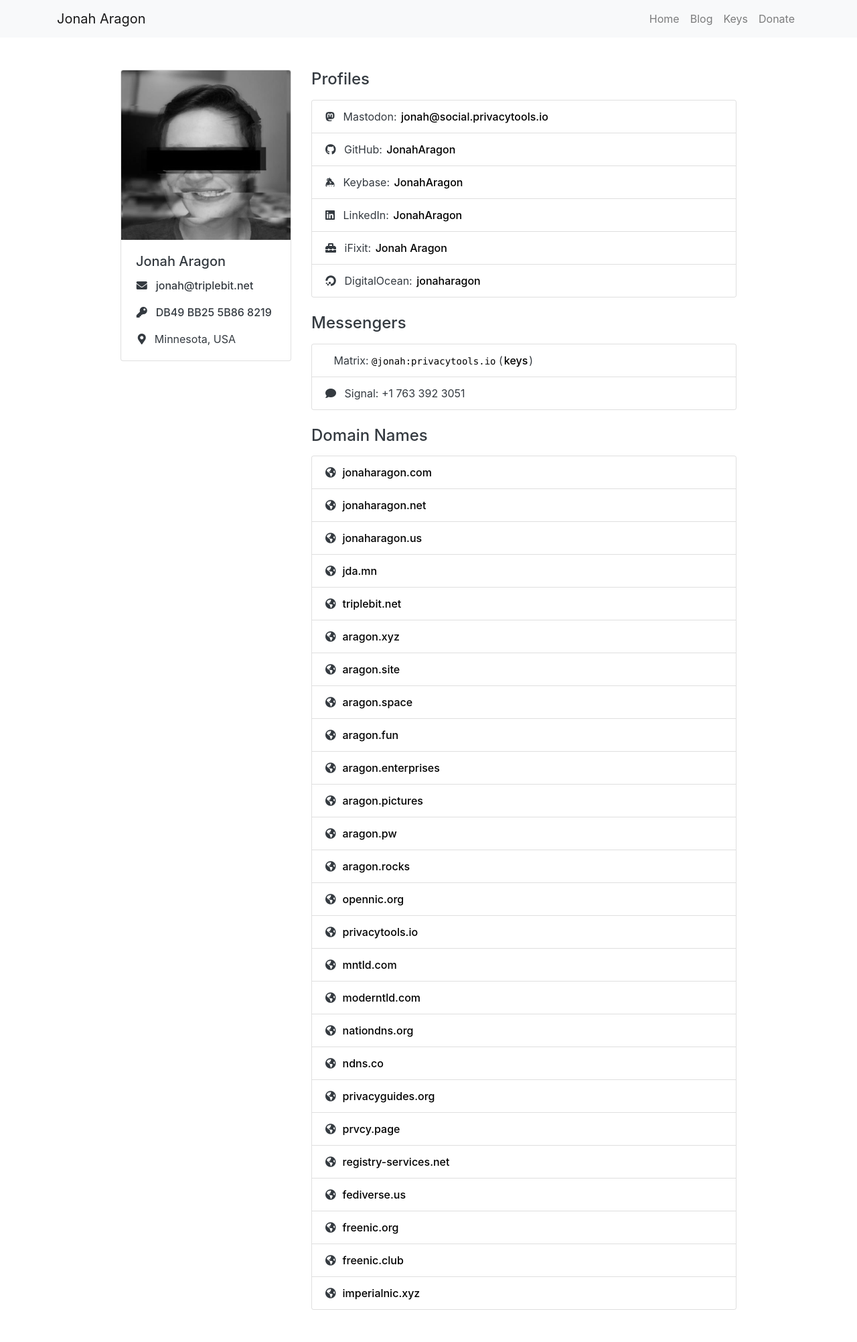
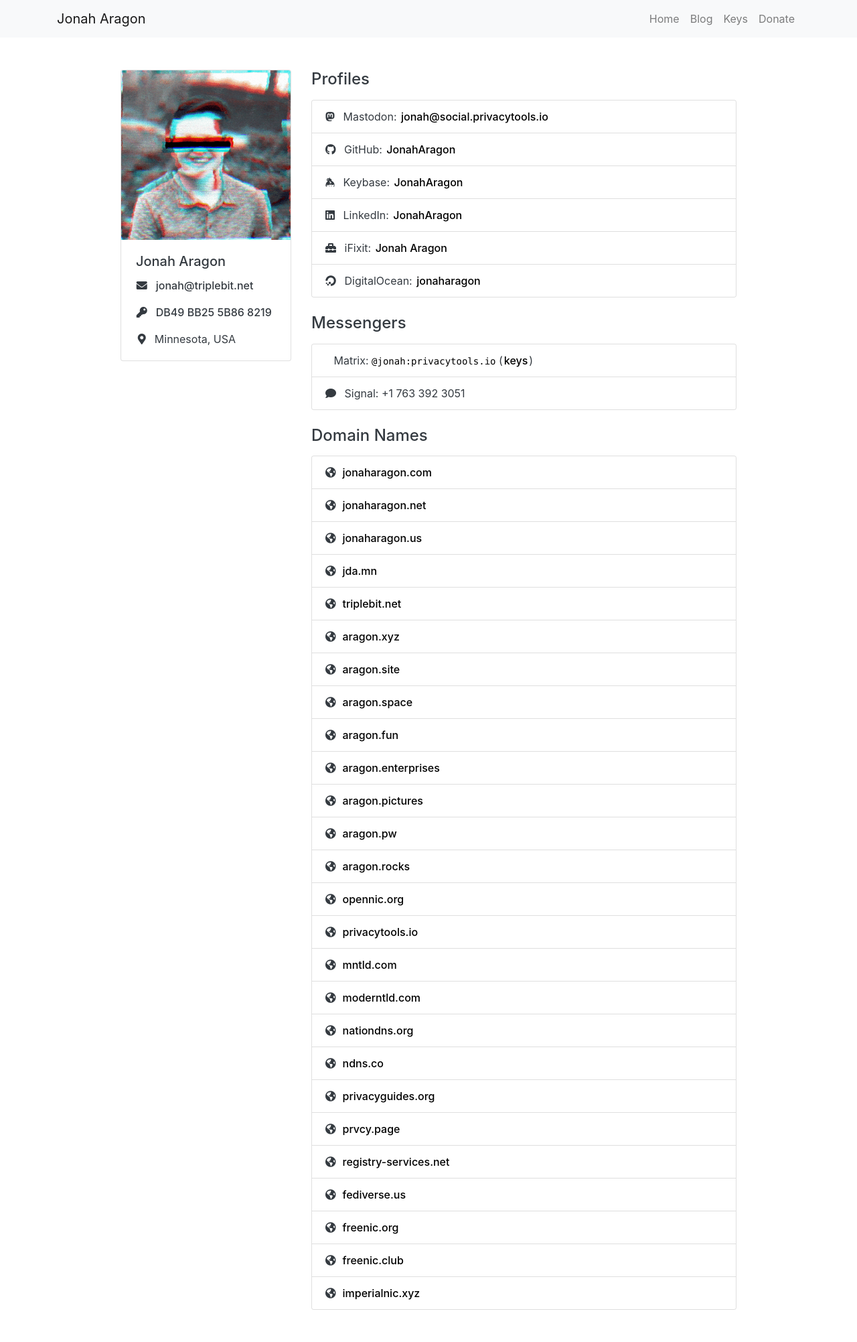
Before and after one commit to jonaharagon/www.jonaharagon.com, a Jekyll site: the page built from index.html, in a window 1280 px wide. Shown: the whole page at 67% size. Built offline with Jekyll 4.4.1, drawn with Linux system fonts in a browser that asks for light colours; nearby versions of some CDN libraries.

Commit message:
Update profile picture

```diff
--- a/_layouts/profile.html
+++ b/_layouts/profile.html
@@ -5,7 +5,7 @@
   <div class="row pt-5">
     <div class="col-7 col-sm-6 col-md-4 col-lg-3 offset-lg-1 pb-3">
       <div class="h-card card">
-        <img class="card-img-top u-photo" src="/assets/img/jonah.png" alt="Card image cap">
+        <img class="card-img-top u-photo" src="/assets/img/jonah.gif" alt="Card image cap">
         <div class="card-body">
           <h5 class="card-title"><a href="https://www.jonaharagon.com/" class="p-name u-url text-dark itl">Jonah Aragon</a></h5>
           <p class="card-text"><i class="fas fa-envelope w-10 text-center"></i> <a href="mailto:jonah@triplebit.net" class="u-email ml-1 text-dark itl">jonah@triplebit.net</a></p>
```
Also changed, not shown: assets/img/jonah.gif (added), assets/img/jonah.png (deleted).
